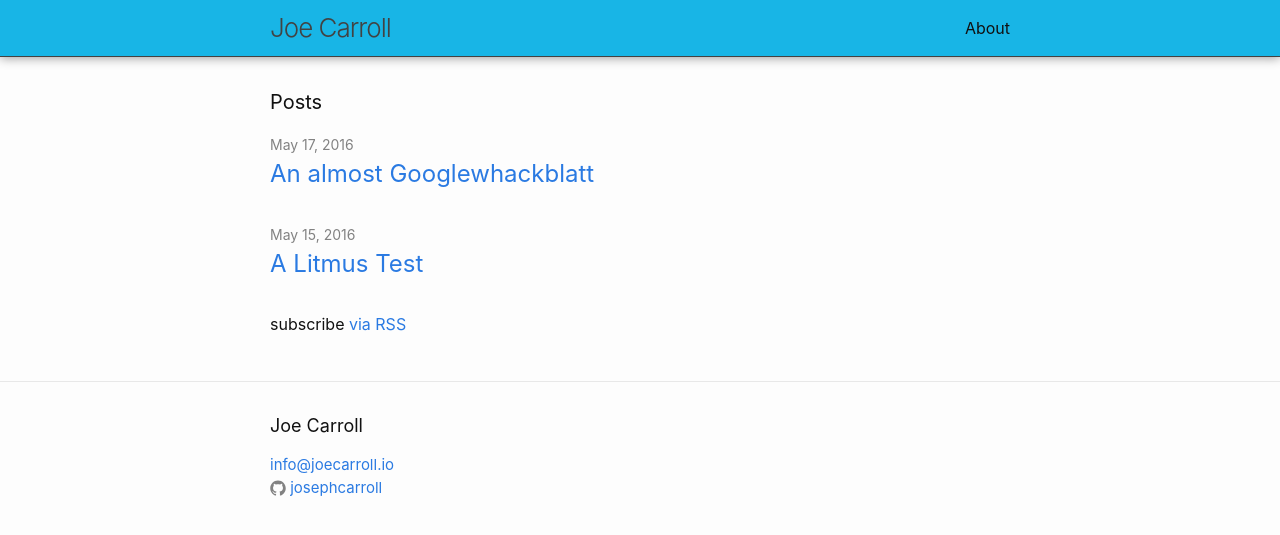
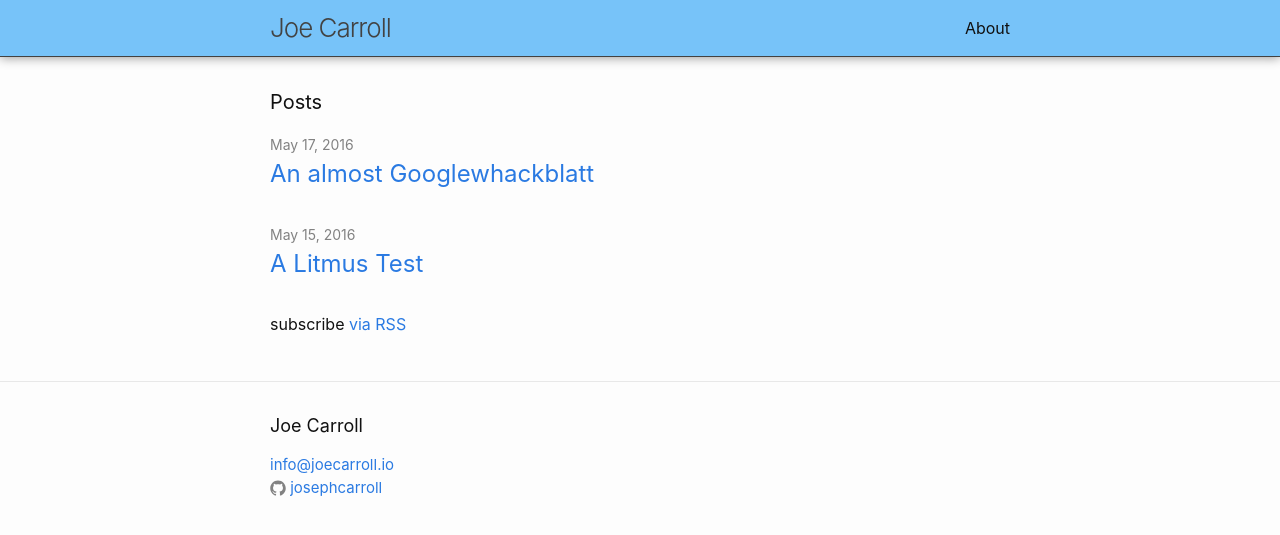
Before and after one commit to josephcarroll/josephcarroll.github.io, a Jekyll site: the page built from index.html, in a window 1280 px wide. Shown: the top 535 px of the page. Built offline with Jekyll 4.4.1, drawn with Linux system fonts in a browser that asks for light colours.

Commit message:
Lightened blue.

```diff
--- a/css/main.scss
+++ b/css/main.scss
@@ -17,7 +17,7 @@ $spacing-unit:     30px;
 $text-color:              #111;
 $background-color:        #fdfdfd;
 $brand-color:             #2a7ae2;
-$title-background-colour: #18B5E6;
+$title-background-colour: #77C3F9;
 
 $grey-color:       #828282;
 $grey-color-light: lighten($grey-color, 40%);
```
